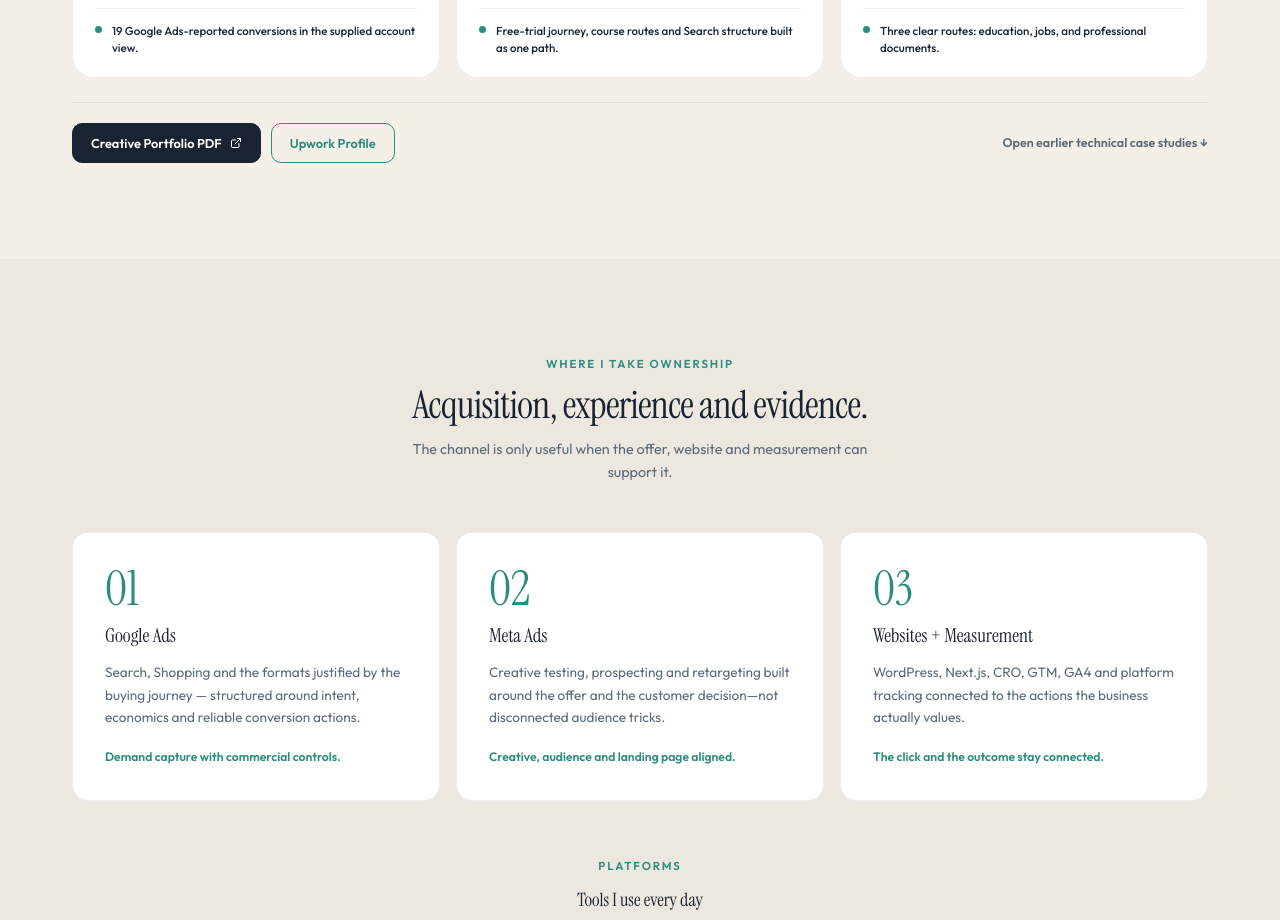
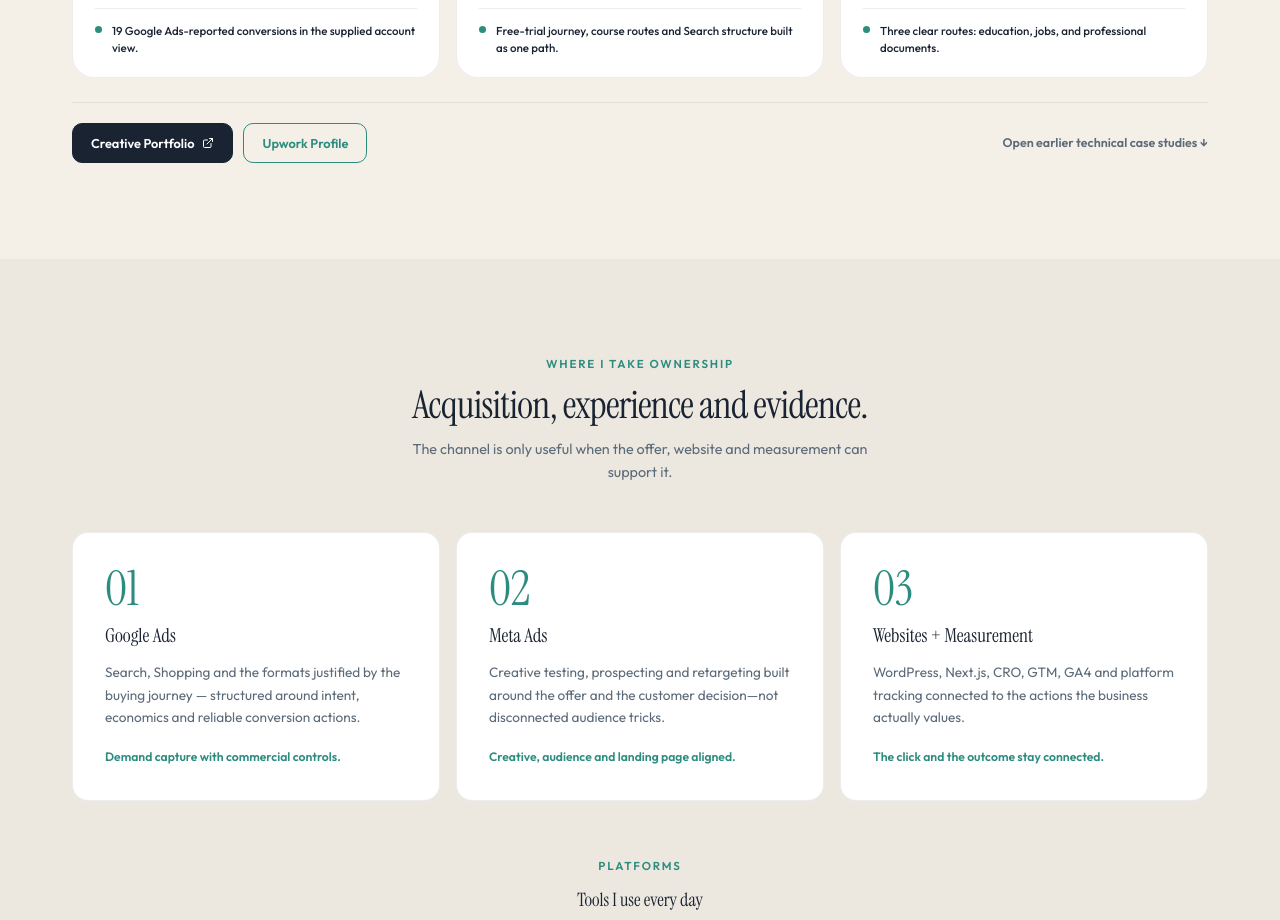
Before and after one commit to hassanali1864/adsvocate-portfolio, a React (Vite) app: page / in a window 1280 px wide. Shown: the part 1940-2860 px from the top of the page. Built offline with nearby package versions, Linux system fonts and the light colour scheme.

Commit message:
Clarify creative portfolio link

```diff
--- a/src/App.jsx
+++ b/src/App.jsx
@@ -1039,7 +1039,7 @@ function WorkSection() {
         <div className="current-work-grid">{CURRENT_WORK.map(p => <CurrentProjectCard key={p.id} project={p} onOpen={setModal} />)}</div>
         <div className="work-actions">
           <div className="work-actions-left">
-            <a href={CREATIVE_PORTFOLIO_URL} target="_blank" rel="noopener noreferrer" className="btn-outline btn-sm pdf-link">Creative Portfolio PDF <svg width="12" height="12" viewBox="0 0 24 24" fill="none" stroke="currentColor" strokeWidth="2" strokeLinecap="round" strokeLinejoin="round"><path d="M18 13v6a2 2 0 0 1-2 2H5a2 2 0 0 1-2-2V8a2 2 0 0 1 2-2h6M15 3h6v6M10 14L21 3"/></svg></a>
+            <a href={CREATIVE_PORTFOLIO_URL} target="_blank" rel="noopener noreferrer" className="btn-outline btn-sm pdf-link">Creative Portfolio <svg width="12" height="12" viewBox="0 0 24 24" fill="none" stroke="currentColor" strokeWidth="2" strokeLinecap="round" strokeLinejoin="round"><path d="M18 13v6a2 2 0 0 1-2 2H5a2 2 0 0 1-2-2V8a2 2 0 0 1 2-2h6M15 3h6v6M10 14L21 3"/></svg></a>
             <a href="https://www.upwork.com/freelancers/adsvocate" target="_blank" rel="noopener noreferrer" className="btn-outline btn-sm">Upwork Profile</a>
           </div>
           <div className="work-actions-right">
```
